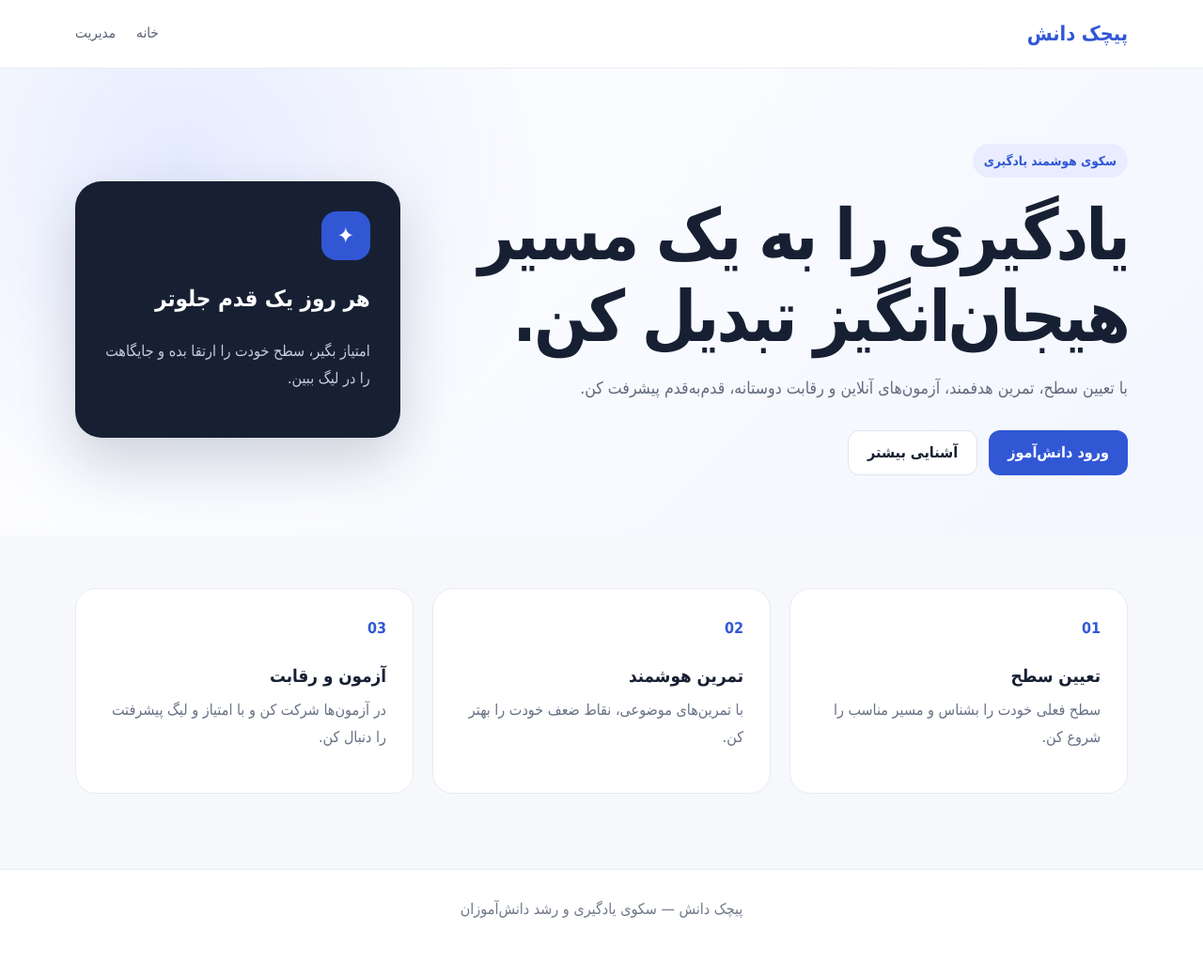
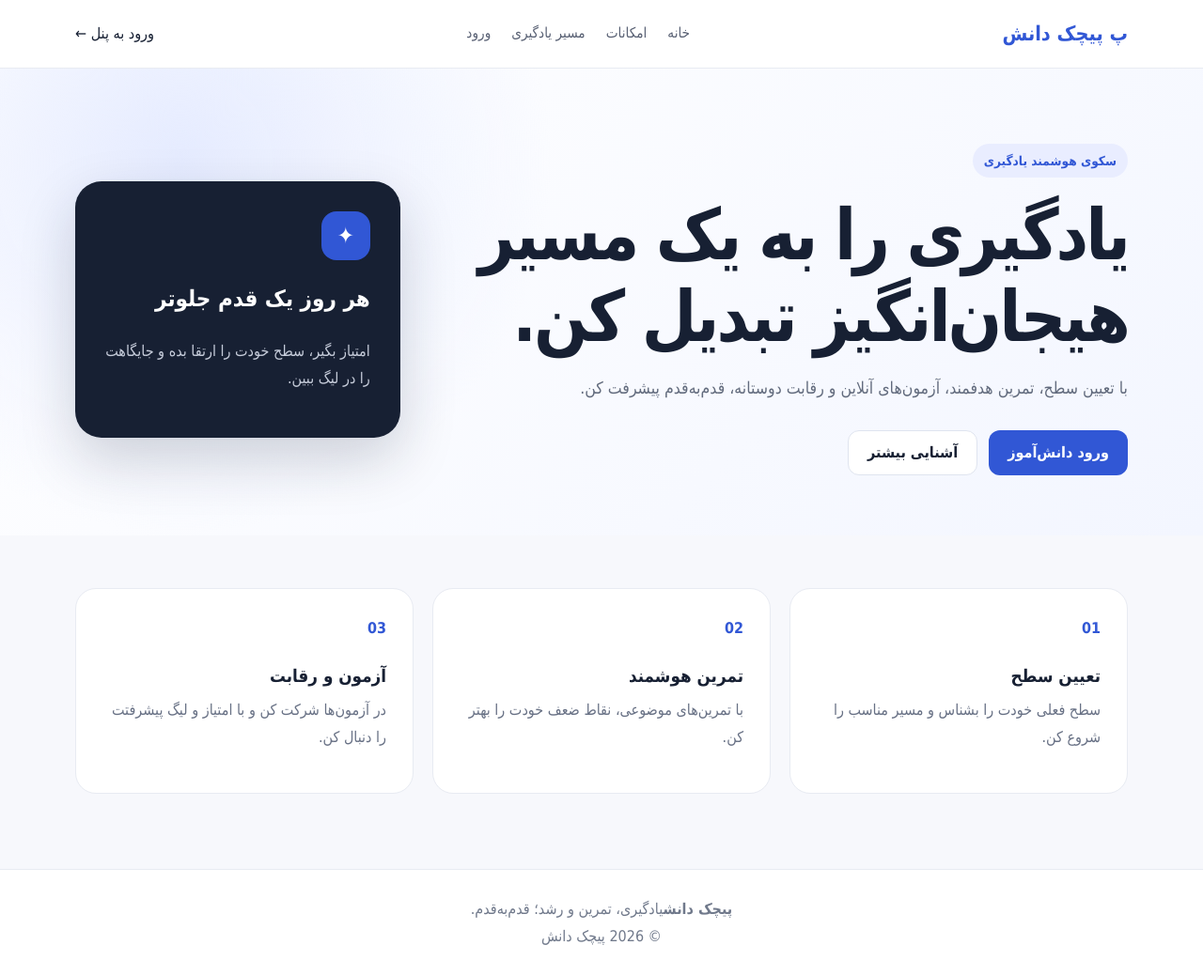
Before and after one commit to evamode29/pichak-danesh, a Django app: page / in a window 1280 px wide. Shown: the whole page at 94% size. Before the commit the page ends 977 px from the top, so only its background shows below. Run offline with Django 5.2, Linux system fonts and the light colour scheme.

Commit message:
Polish Pichak Danesh base layout

```diff
--- a/templates/base.html
+++ b/templates/base.html
@@ -4,20 +4,36 @@
 <head>
     <meta charset="utf-8">
     <meta name="viewport" content="width=device-width, initial-scale=1">
+    <meta name="theme-color" content="#172554">
+    <meta name="description" content="پیچک دانش؛ مسیر هوشمند یادگیری، تمرین، آزمون و رقابت برای دانش‌آموزان.">
     <title>{% block title %}پیچک دانش{% endblock %}</title>
+    <link rel="preconnect" href="https://fonts.googleapis.com">
+    <link rel="preconnect" href="https://fonts.gstatic.com" crossorigin>
+    <link href="https://fonts.googleapis.com/css2?family=Vazirmatn:wght@400;500;600;700;800;900&display=swap" rel="stylesheet">
     <link rel="stylesheet" href="{% static 'css/site.css' %}">
 </head>
 <body>
 <header class="site-header">
     <div class="container header-inner">
-        <a class="brand" href="/">پیچک دانش</a>
-        <nav>
-            <a href="/">خانه</a>
-            <a href="/admin/">مدیریت</a>
+        <a class="brand" href="/" aria-label="پیچک دانش">
+            <span class="brand-mark">پ</span>
+            <span>پیچک <strong>دانش</strong></span>
+        </a>
+        <nav class="main-nav" aria-label="منوی اصلی">
+            <a class="active" href="/">خانه</a>
+            <a href="#features">امکانات</a>
+            <a href="#path">مسیر یادگیری</a>
+            <a href="/admin/">ورود</a>
         </nav>
+        <a class="header-cta" href="/admin/">ورود به پنل <span>←</span></a>
     </div>
 </header>
 <main>{% block content %}{% endblock %}</main>
-<footer class="site-footer"><div class="container">پیچک دانش — سکوی یادگیری و رشد دانش‌آموزان</div></footer>
+<footer class="site-footer">
+    <div class="container footer-inner">
+        <div><strong>پیچک دانش</strong><span>یادگیری، تمرین و رشد؛ قدم‌به‌قدم.</span></div>
+        <span>© {% now "Y" %} پیچک دانش</span>
+    </div>
+</footer>
 </body>
 </html>
```
